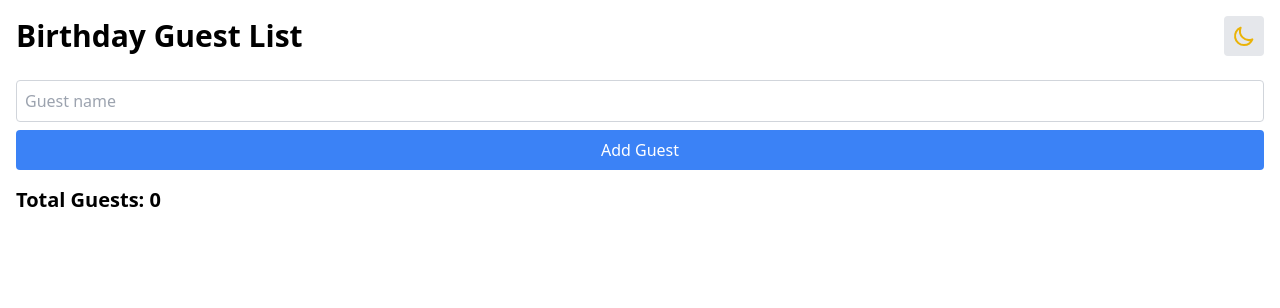
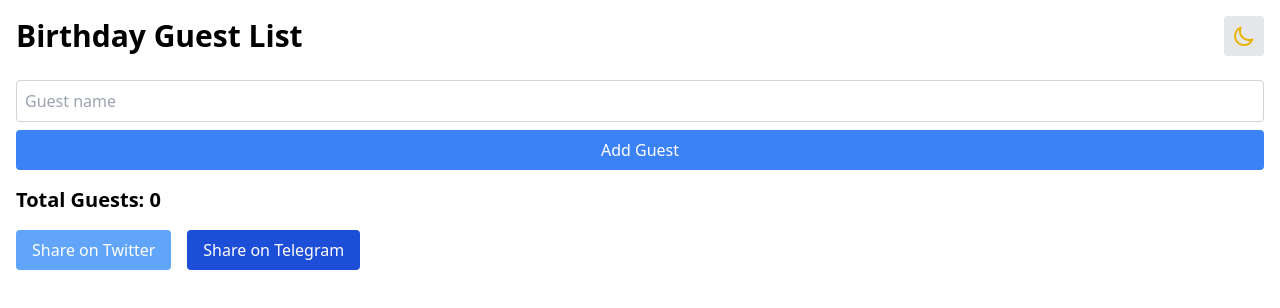
Before and after one commit to banha-serhii/guest-list-app, a Next.js app: page / in a window 1280 px wide. Shown: the top 308 px of the page. Built offline with nearby package versions, Linux system fonts and the light colour scheme.

Commit message:
share in telegram and twitter

```diff
--- a/package.json
+++ b/package.json
@@ -14,12 +14,12 @@
     "next": "14.2.13",
     "react": "^18",
     "react-beautiful-dnd": "^13.1.1",
-    "react-dom": "^18"
+    "react-dom": "^18",
+    "react-share": "^5.1.0"
   },
   "devDependencies": {
     "@types/node": "^20",
     "@types/react": "^18",
-    "@types/react-beautiful-dnd": "^13.1.8",
     "@types/react-dom": "^18",
     "eslint": "^8",
     "eslint-config-next": "14.2.13",
--- a/src/app/components/GuestList.tsx
+++ b/src/app/components/GuestList.tsx
@@ -3,7 +3,9 @@
 import React from 'react';
 import GuestCard from './GuestCard';
 import { Guest } from '../hooks/useLocalStorageGuests';
-import { DragDropContext, Droppable, Draggable, DropResult } from 'react-beautiful-dnd';
+import {
+    // FacebookShareButton,
+    TwitterShareButton, TelegramShareButton } from 'react-share';
 
 interface GuestListProps {
     guests: Guest[];
@@ -14,59 +16,43 @@ interface GuestListProps {
 }
 
 const GuestList: React.FC<GuestListProps> = ({
-                                                 guests,
+                                                 guests = [],
                                                  onTogglePlusOne,
                                                  onDelete,
                                                  onEdit,
-                                                 updateGuestsOrder,
                                              }) => {
     const totalGuests = guests.reduce((total, guest) => total + (guest.plusOne ? 2 : 1), 0);
 
-    // Використовуємо DropResult для типізації
-    const handleOnDragEnd = (result: DropResult) => {
-        if (!result.destination) return;
-
-        const updatedGuests = Array.from(guests);
-        const [reorderedGuest] = updatedGuests.splice(result.source.index, 1);
-        updatedGuests.splice(result.destination.index, 0, reorderedGuest);
-
-        updateGuestsOrder(updatedGuests);
-    };
+    const shareUrl = window.location.href; // Генеруємо URL для поточної сторінки
+    const guestNames = guests.map(guest => guest.name).join(', '); // Створюємо список імен гостей
 
     return (
         <div>
             <h3 className="text-xl font-semibold mb-4 dark:text-white">Total Guests: {totalGuests}</h3>
-            <DragDropContext onDragEnd={handleOnDragEnd}>
-                <Droppable droppableId="guests">
-                    {(provided) => (
-                        <div
-                            {...provided.droppableProps}
-                            ref={provided.innerRef}
-                            className="grid grid-cols-1 sm:grid-cols-2 gap-4"
-                        >
-                            {guests.map((guest, index) => (
-                                <Draggable key={guest.id} draggableId={guest.id} index={index}>
-                                    {(provided) => (
-                                        <div
-                                            ref={provided.innerRef}
-                                            {...provided.draggableProps}
-                                            {...provided.dragHandleProps}
-                                        >
+
+            <div className="flex space-x-4 mb-4">
+                {/*<FacebookShareButton url={shareUrl} title={`My guest list: ${guestNames}`}>*/}
+                {/*    <button className="bg-blue-600 text-white py-2 px-4 rounded">Share on Facebook</button>*/}
+                {/*</FacebookShareButton>*/}
+                <TwitterShareButton url={shareUrl} title={`My guest list: ${guestNames}`}>
+                    <button className="bg-blue-400 text-white py-2 px-4 rounded">Share on Twitter</button>
+                </TwitterShareButton>
+                <TelegramShareButton url={shareUrl} title={`My guest list: ${guestNames}`}>
+                    <button className="bg-blue-700 text-white py-2 px-4 rounded">Share on Telegram</button>
+                </TelegramShareButton>
+            </div>
+
+            <div className="grid grid-cols-1 sm:grid-cols-2 gap-4">
+                {guests.map((guest) => (
                     <GuestCard
+                        key={guest.id}
                         guest={guest}
                         onTogglePlusOne={onTogglePlusOne}
                         onDelete={onDelete}
                         onEdit={onEdit}
                     />
+                ))}
             </div>
-                                    )}
-                                </Draggable>
-                            ))}
-                            {provided.placeholder}
-                        </div>
-                    )}
-                </Droppable>
-            </DragDropContext>
         </div>
     );
 };
--- a/src/app/components/ThemeToggle.tsx
+++ b/src/app/components/ThemeToggle.tsx
@@ -1,11 +1,22 @@
 "use client";
 
-import React from 'react';
+import React, { useState, useEffect } from 'react';
 import { useTheme } from '../hooks/useTheme';
 import { SunIcon, MoonIcon } from '@heroicons/react/outline';
 
 const ThemeToggle: React.FC = () => {
     const { theme, toggleTheme } = useTheme();
+    const [mounted, setMounted] = useState(false);
+
+    // Використовуємо useEffect для того, щоб переконатися, що компонент змонтований на клієнті
+    useEffect(() => {
+        setMounted(true);
+    }, []);
+
+    // Якщо компонент ще не змонтований, не показуємо іконки
+    if (!mounted) {
+        return null;
+    }
 
     return (
         <button
@@ -14,9 +25,9 @@ const ThemeToggle: React.FC = () => {
             aria-label="Toggle theme"
         >
             {theme === 'dark' ? (
-                <SunIcon className="w-6 h-6 text-yellow-400" />
+                <SunIcon className="w-6 h-6 text-yellow-400" />  // Іконка сонця для темної теми
             ) : (
-                <MoonIcon className="w-6 h-6 text-yellow-500" />
+                <MoonIcon className="w-6 h-6 text-yellow-500" />  // Іконка місяця для світлої теми
             )}
         </button>
     );
```
Also changed, not shown: 1 other file (tests, documents, lock files or other folders). Lines whose indentation alone changed are shown as unchanged.
